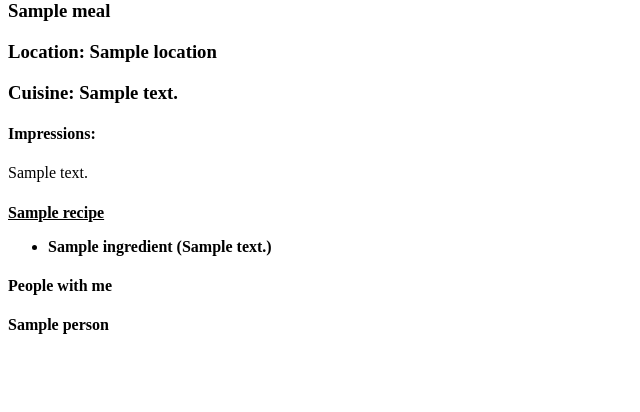
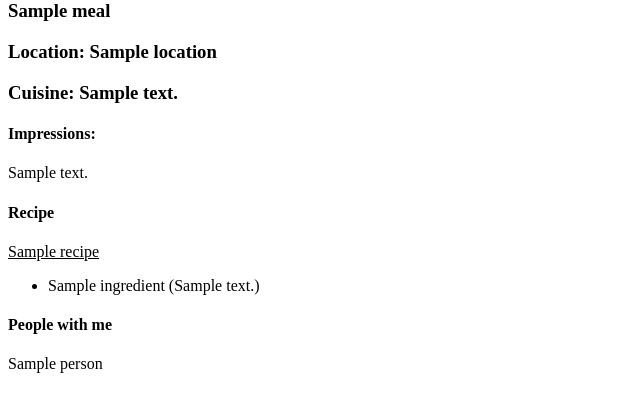
Before and after one commit to eea76/chefjess, a Django app: template index/templates/index.html in a window 1280 px wide. Shown: the part 215-627 px from the top of the page, without its empty margins (0-640 px from the left). Run offline with Django 3.2, Linux system fonts and the light colour scheme; the template is opened without the code that fills it: most values are stand-ins (such as "Sample title", 1, 10 or a date in 2020).

Commit message:
whatever the fuck

```diff
--- a/index/templates/index.html
+++ b/index/templates/index.html
@@ -13,7 +13,7 @@
 <h3>Cuisine: {{meal.cuisine}}</h3>
 <h4>Impressions:</h4>
 <p>{{meal.notes}}</p>
-<h4><Recipe</h4>
+<h4>Recipe</h4>
 <u>{{meal.recipe}}</u>
 {% for ingredient in meal.recipe.ingredient.all %}
   <ul>
```
